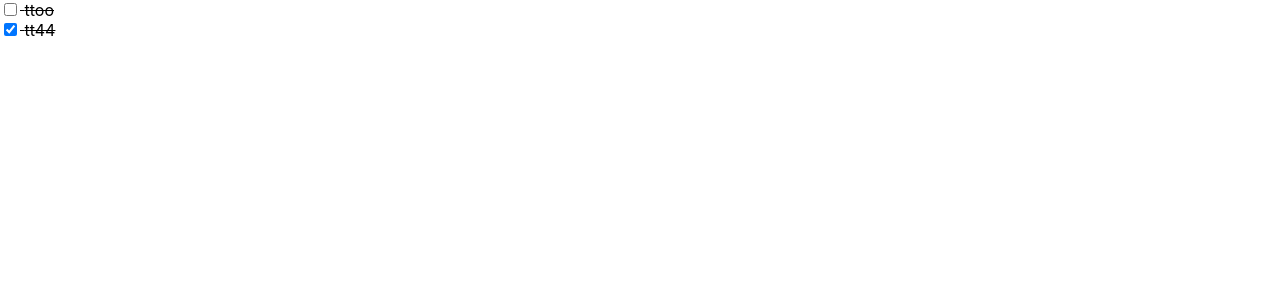
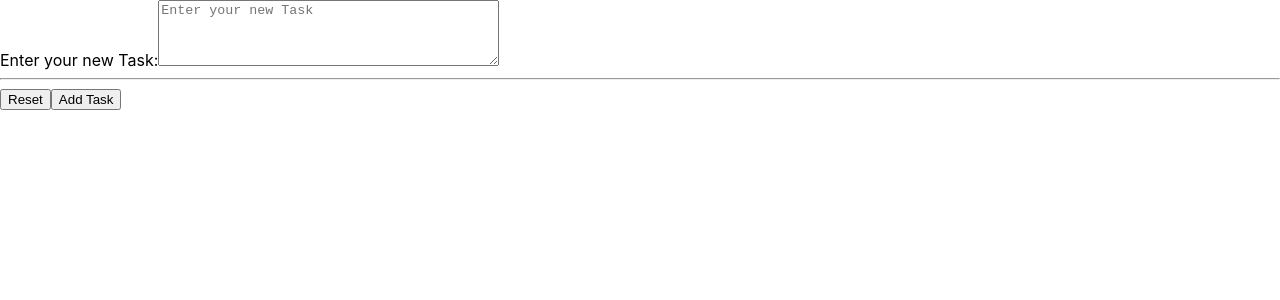
Before and after one commit to medslt/todo-list, a React (Create React App) app: page / in a window 1280 px wide. Shown: the top 300 px of the page. Built offline with nearby package versions, Linux system fonts and the light colour scheme.

Commit message:
User story 2 requirements: create a new task

```diff
--- a/src/App.tsx
+++ /dev/null
@@ -1,18 +0,0 @@
-import TodoList, {TaskTypes} from './components/TodoList'
-
-const Tasks = [{
-  id: 't1',
-  description: 'ttoo',
-  type: TaskTypes.PENDING
-},
-{
-  id: 't2',
-  description: 'tt44',
-  type: TaskTypes.COMPLETED
-}]
-
-function App() {
-  return (<TodoList tasks={Tasks}/>);
-}
-
-export default App;
--- /dev/null
+++ b/src/components/App.tsx
@@ -0,0 +1,40 @@
+import { useState } from 'react';
+import TodoList, {TaskTypes, TaskType} from './TodoList'
+import CreateTask from './CreateTask'
+
+const Tasks = [{
+  id: 't1',
+  description: 'ttoo',
+  type: TaskTypes.PENDING
+},
+{
+  id: 't2',
+  description: 'tt44',
+  type: TaskTypes.COMPLETED
+}]
+
+
+
+function App() {
+  const [tasks, setTasks] = useState<TaskType[]>([])
+
+  const handleCreateTask = (description: string) => {
+     if (description.length) {
+        const newTask = {
+          id: String(tasks.length),
+          description: description,
+          type: TaskTypes.PENDING
+        }
+
+        setTasks([newTask, ...tasks])
+     }
+  }
+  return (
+    <div>
+      <CreateTask handleCreateTask={handleCreateTask}/>
+      <TodoList tasks={tasks} />
+    </div>
+  )
+}
+
+export default App;
--- /dev/null
+++ b/src/components/CreateTask.tsx
@@ -0,0 +1,46 @@
+
+
+type CreateTaskProps = {
+    handleCreateTask: (description: string) => void
+}
+
+const CreateTask = ({handleCreateTask}: CreateTaskProps) => {
+
+    const handleSubmit: React.FormEventHandler<HTMLFormElement>  = (e) => {
+        // Prevent the browser from reloading the page
+        e.preventDefault();
+
+        const form = e.target as HTMLFormElement;
+
+        const formData = new FormData(form);
+
+        const formJson  = Object.fromEntries(formData.entries());
+
+        const description = formJson.description as string
+
+        handleCreateTask(description)
+        form.reset()
+     }
+
+    return (
+        <div>
+        <form method="post" onSubmit={handleSubmit}>
+          <label>
+            Enter your new Task:
+            <textarea
+              name="description"
+              placeholder="Enter your new Task"
+              rows={4}
+              cols={40}
+            />
+          </label>
+          <hr />
+          <button type="reset">Reset</button>
+          <button type="submit">Add Task</button>
+        </form>
+      </div>
+    )
+}
+
+
+export default CreateTask
--- a/src/index.tsx
+++ b/src/index.tsx
@@ -1,7 +1,7 @@
 import React from 'react';
 import ReactDOM from 'react-dom/client';
 import './index.css';
-import App from './App';
+import App from './components/App';
 import reportWebVitals from './reportWebVitals';
 
 const root = ReactDOM.createRoot(
```
Also changed, not shown: src/components/TodoList.tsx (+3 -5 lines).
